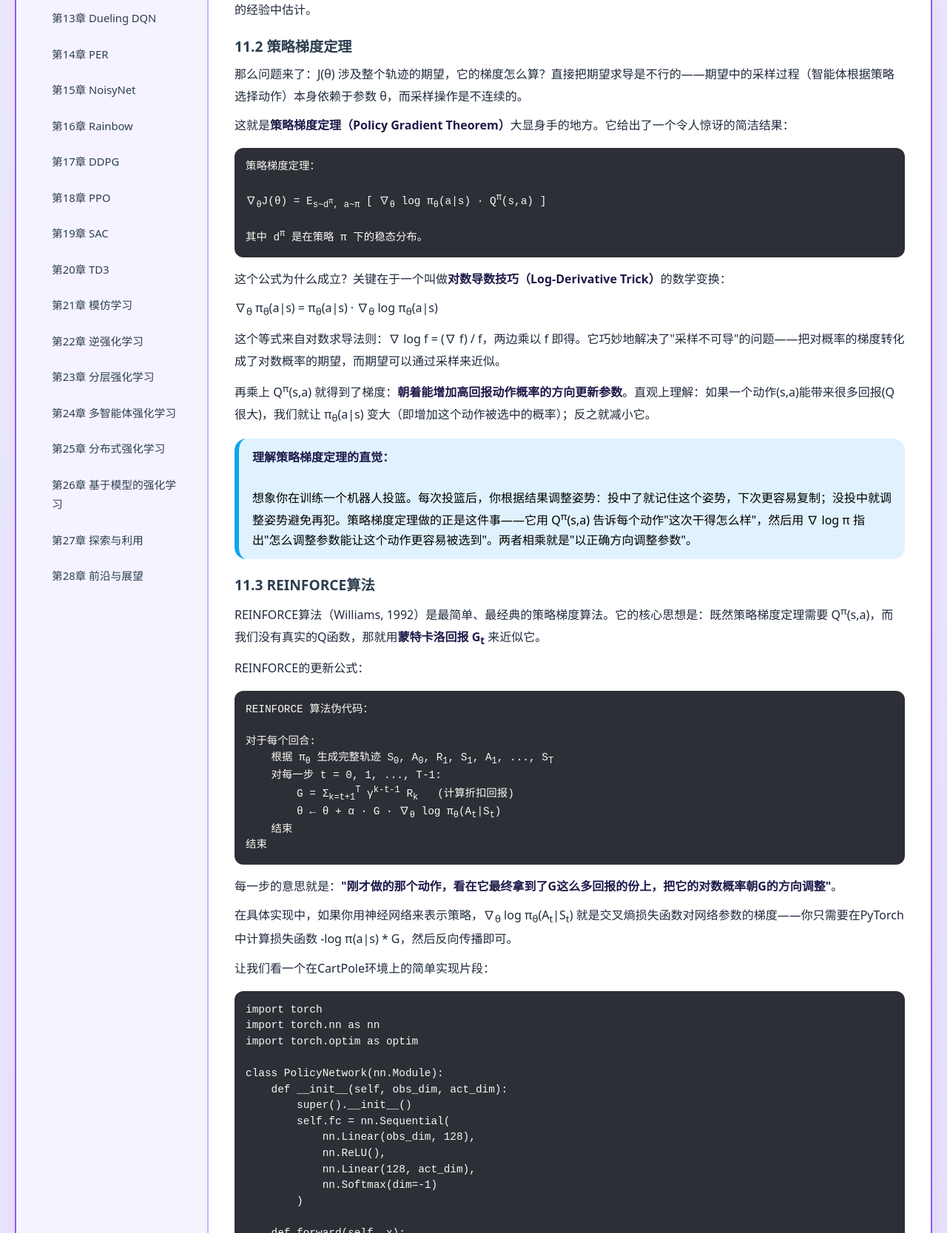
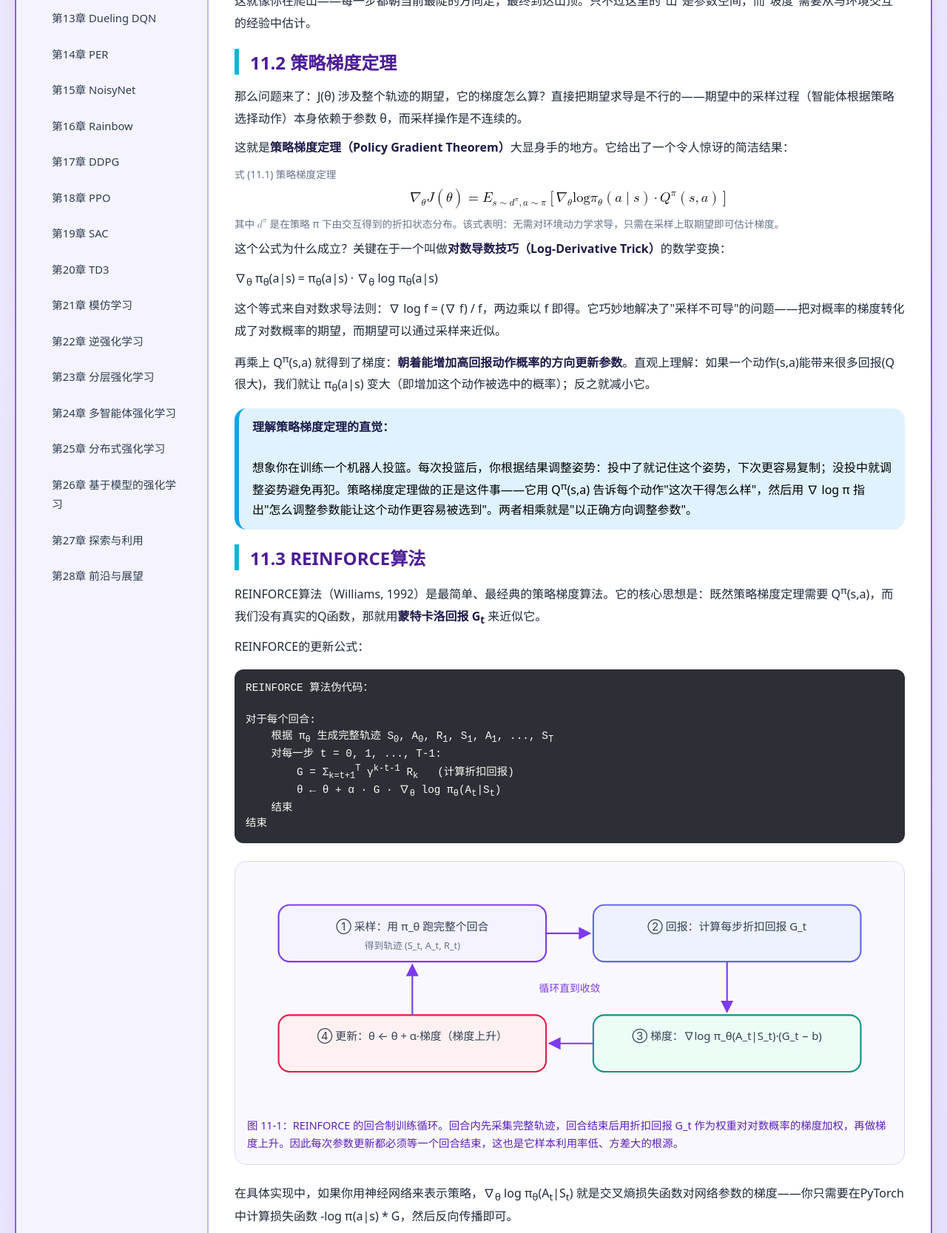
Before and after one commit to 1998x-stack/reinforcement-learning-tutorial, a plain HTML site: page 11.html in a window 1280 px wide. Shown: the part 751-2418 px from the top of the page at 74% size. Drawn offline with Linux system fonts and the light colour scheme.

Commit message:
feat(reinforcement-learning-tutorial): add REINFORCE loop SVG, MathML policy gradient theorem and notes to ch11

```diff
--- a/11.html
+++ b/11.html
@@ -29,12 +29,21 @@ th, td { border: 1px solid #c4b5fd; padding: 10px; text-align: left; } th { back
 .tip { background: #e0f2fe; border-left: 6px solid #0ea5e9; }
 .warning { background: #fee2e2; border-left: 6px solid #ef4444; }
 .highlight { background: #fef9c3; border: 1px solid #facc15; }
+h1 { color: #4c1d95; border-left: 6px solid #06b6d4; padding-left: 15px; margin: 20px 0 15px; font-size: 1.9rem; line-height: 1.35; }
+figure { margin: 24px 0; padding: 16px; background: #faf8ff; border: 1px solid #ddd6fe; border-radius: 16px; }
+figure svg { width: 100%; height: auto; display: block; }
+figcaption { margin-top: 10px; font-size: 0.9rem; color: #5b21b6; line-height: 1.65; }
+.source-note { font-size: 0.85rem; color: #64748b; border-top: 1px dashed #ddd6fe; margin-top: 28px; padding-top: 12px; line-height: 1.7; }
+.math-scroll { max-width: 100%; min-width: 0; overflow-x: auto; overflow-y: hidden; padding: 6px 2px; }
+.math-scroll:focus-visible { outline: 3px solid #7c3aed; outline-offset: 2px; }
+.math-scroll math[display="block"] { width: max-content; min-width: 100%; font-size: 1.15rem; }
+@media (prefers-reduced-motion: reduce) { * { transition: none !important; } }
 </style>
 </head>
 <body>
 <div class="double-border">
 <div class="container">
-<div class="sidebar">
+<nav class="sidebar" aria-label="课程目录">
 <h3>导航目录</h3>
 <ul class="chapter-list">
 <li><a href="index.html">首页</a></li>
@@ -67,16 +76,16 @@ th, td { border: 1px solid #c4b5fd; padding: 10px; text-align: left; } th { back
 <li><a href="27.html">第27章 探索与利用</a></li>
 <li><a href="28.html">第28章 前沿与展望</a></li>
 </ul>
-</div>
-<div class="main-content">
+</nav>
+<main id="content" class="main-content">
 
-<h2>第十一章：策略梯度方法</h2>
+<h1>第十一章：策略梯度方法</h1>
 
 <p>同学们好！从本章开始，我们将迈入强化学习中最具影响力的一个分支——<strong>策略梯度方法（Policy Gradient Methods）</strong>。前面几章我们花了大量篇幅讨论值函数方法：DQN学习Q值，然后用 &epsilon;-贪婪策略选择动作。这种"先学值，再导策略"的间接路线虽然有效，但有没有想过——我们能不能<strong>直接优化策略本身</strong>？</p>
 
 <p>策略梯度方法给出的回答是：<strong>能，而且应该</strong>。它在许多场景下比值函数方法更自然、更强大，也是现代强化学习算法（PPO、SAC、DDPG等）的基石。</p>
 
-<h3>11.1 为什么直接优化策略</h3>
+<h2>11.1 为什么直接优化策略</h2>
 
 <p>值函数方法（如DQN）走的是"曲线救国"路线：先估计Q值，再通过 &epsilon;-贪婪从Q值导出策略。这条路线存在几个根本性的问题：</p>
 
@@ -95,17 +104,29 @@ th, td { border: 1px solid #c4b5fd; padding: 10px; text-align: left; } th { back
 
 <p>这就像你在爬山——每一步都朝当前最陡的方向走，最终到达山顶。只不过这里的"山"是参数空间，而"坡度"需要从与环境交互的经验中估计。</p>
 
-<h3>11.2 策略梯度定理</h3>
+<h2>11.2 策略梯度定理</h2>
 
 <p>那么问题来了：J(&theta;) 涉及整个轨迹的期望，它的梯度怎么算？直接把期望求导是不行的——期望中的采样过程（智能体根据策略选择动作）本身依赖于参数 &theta;，而采样操作是不连续的。</p>
 
 <p>这就是<strong>策略梯度定理（Policy Gradient Theorem）</strong>大显身手的地方。它给出了一个令人惊讶的简洁结果：</p>
 
-<pre>策略梯度定理：
-
-&nabla;<sub>&theta;</sub>J(&theta;) = E<sub>s~d<sup>&pi;</sup>, a~&pi;</sub> [ &nabla;<sub>&theta;</sub> log &pi;<sub>&theta;</sub>(a|s) &middot; Q<sup>&pi;</sup>(s,a) ]
-
-其中 d<sup>&pi;</sup> 是在策略 &pi; 下的稳态分布。</pre>
+<div class="math-equation" role="group" aria-label="策略梯度定理">
+  <div style="font-size:0.85rem;color:#64748b;margin-bottom:4px;">式 (11.1) 策略梯度定理</div>
+  <div class="math-scroll" data-math-scroll tabindex="0" role="region" aria-label="策略梯度定理公式，可横向滚动">
+    <math display="block" aria-label="J of theta 的梯度等于 在状态按稳态分布、动作按当前策略采样下，log π(a|s) 对 theta 的梯度 乘以 Q π(s,a) 的期望">
+      <mrow>
+        <msub><mi>∇</mi><mi>θ</mi></msub><mi>J</mi><mo>(</mo><mi>θ</mi><mo>)</mo><mo>=</mo>
+        <msub><mi>E</mi><mrow><mi>s</mi><mo>∼</mo><msup><mi>d</mi><mi>π</mi></msup><mo>,</mo><mi>a</mi><mo>∼</mo><mi>π</mi></mrow></msub>
+        <mrow><mo>[</mo>
+          <msub><mi>∇</mi><mi>θ</mi></msub><mi>log</mi><msub><mi>π</mi><mi>θ</mi></msub><mo>(</mo><mi>a</mi><mo>|</mo><mi>s</mi><mo>)</mo>
+          <mo>·</mo>
+          <msup><mi>Q</mi><mi>π</mi></msup><mo>(</mo><mi>s</mi><mo>,</mo><mi>a</mi><mo>)</mo>
+        <mo>]</mo></mrow>
+      </mrow>
+    </math>
+  </div>
+  <div style="font-size:0.85rem;color:#64748b;margin-top:4px;">其中 <math class="math-inline" aria-label="d pi 是策略 pi 下的状态稳态分布"><msup><mi>d</mi><mi>π</mi></msup></math> 是在策略 π 下由交互得到的折扣状态分布。该式表明：无需对环境动力学求导，只需在采样上取期望即可估计梯度。</div>
+</div>
 
 <p>这个公式为什么成立？关键在于一个叫做<strong>对数导数技巧（Log-Derivative Trick）</strong>的数学变换：</p>
 
@@ -120,7 +141,7 @@ th, td { border: 1px solid #c4b5fd; padding: 10px; text-align: left; } th { back
 想象你在训练一个机器人投篮。每次投篮后，你根据结果调整姿势：投中了就记住这个姿势，下次更容易复制；没投中就调整姿势避免再犯。策略梯度定理做的正是这件事——它用 Q<sup>&pi;</sup>(s,a) 告诉每个动作"这次干得怎么样"，然后用 &nabla; log &pi; 指出"怎么调整参数能让这个动作更容易被选到"。两者相乘就是"以正确方向调整参数"。
 </div>
 
-<h3>11.3 REINFORCE算法</h3>
+<h2>11.3 REINFORCE算法</h2>
 
 <p>REINFORCE算法（Williams, 1992）是最简单、最经典的策略梯度算法。它的核心思想是：既然策略梯度定理需要 Q<sup>&pi;</sup>(s,a)，而我们没有真实的Q函数，那就用<strong>蒙特卡洛回报 G<sub>t</sub></strong> 来近似它。</p>
 
@@ -136,7 +157,31 @@ th, td { border: 1px solid #c4b5fd; padding: 10px; text-align: left; } th { back
     结束
 结束</pre>
 
-<p>每一步的意思就是：<strong>"刚才做的那个动作，看在它最终拿到了G这么多回报的份上，把它的对数概率朝G的方向调整"</strong>。</p>
+<figure>
+<svg viewBox="0 0 820 300" role="img" aria-labelledby="fig-pg-title fig-pg-desc">
+<title id="fig-pg-title">REINFORCE 的回合制训练循环</title>
+<desc id="fig-pg-desc">用当前策略采样完整轨迹，计算每步折扣回报，用回报作为权重对对数概率求梯度，再做梯度上升更新参数，循环往复。</desc>
+<defs><marker id="pg-arrow" viewBox="0 0 10 10" refX="9" refY="5" markerWidth="8" markerHeight="8" orient="auto-start-reverse"><path d="M0 0 L10 5 L0 10 z" fill="#7c3aed"/></marker></defs>
+<g stroke-linejoin="round">
+<rect x="40" y="40" width="340" height="72" rx="14" fill="#f5f3ff" stroke="#7c3aed" stroke-width="2"/>
+<rect x="440" y="40" width="340" height="72" rx="14" fill="#eef2ff" stroke="#6366f1" stroke-width="2"/>
+<rect x="440" y="180" width="340" height="72" rx="14" fill="#ecfdf5" stroke="#0d9488" stroke-width="2"/>
+<rect x="40" y="180" width="340" height="72" rx="14" fill="#fff1f2" stroke="#e11d48" stroke-width="2"/>
+</g>
+<g stroke="#7c3aed" stroke-width="2" fill="none" marker-end="url(#pg-arrow)">
+<line x1="380" y1="76" x2="436" y2="76"/><line x1="610" y1="112" x2="610" y2="176"/>
+<line x1="440" y1="216" x2="384" y2="216"/><line x1="210" y1="180" x2="210" y2="116"/>
+</g>
+<g font-size="14" fill="#334155" text-anchor="middle">
+<text x="210" y="72">① 采样：用 π_θ 跑完整个回合</text><text x="210" y="96" font-size="12" fill="#64748b">得到轨迹 (S_t, A_t, R_t)</text>
+<text x="610" y="72">② 回报：计算每步折扣回报 G_t</text>
+<text x="610" y="212">③ 梯度：∇log π_θ(A_t|S_t)·(G_t − b)</text>
+<text x="210" y="212">④ 更新：θ ← θ + α·梯度（梯度上升）</text>
+</g>
+<text x="410" y="150" text-anchor="middle" font-size="13" fill="#7c3aed">循环直到收敛</text>
+</svg>
+<figcaption>图 11-1：REINFORCE 的回合制训练循环。回合内先采集完整轨迹，回合结束后用折扣回报 G_t 作为权重对对数概率的梯度加权，再做梯度上升。因此每次参数更新都必须等一个回合结束，这也是它样本利用率低、方差大的根源。</figcaption>
+</figure>
 
 <p>在具体实现中，如果你用神经网络来表示策略，&nabla;<sub>&theta;</sub> log &pi;<sub>&theta;</sub>(A<sub>t</sub>|S<sub>t</sub>) 就是交叉熵损失函数对网络参数的梯度——你只需要在PyTorch中计算损失函数 -log &pi;(a|s) * G，然后反向传播即可。</p>
 
@@ -200,7 +245,7 @@ for episode in range(1000):
 <strong>教训：</strong>如果你在复杂环境中发现REINFORCE不收敛，不要先怀疑你的代码有bug（虽然也很有可能），先想想方差问题。下一节讲的基线技巧（Baseline）就是你最需要的解药。
 </div>
 
-<h3>11.4 基线技巧（Baseline）</h3>
+<h2>11.4 基线技巧（Baseline）</h2>
 
 <p>为了缓解REINFORCE的高方差问题，一个非常优雅的方法被提了出来：<strong>减去基线（Baseline）</strong>。</p>
 
@@ -263,7 +308,7 @@ for episode in range(1000):
 
 <p>注意第二行：没有基线时，即使智能体在好状态下选了坏动作，G仍然很高（因为状态本身就容易得高分），梯度会错误地鼓励这个坏动作。有了基线，我们才能看到"静态"——这个动作在这个状态下其实是差的选择。</p>
 
-<h3>11.5 REINFORCE的改进</h3>
+<h2>11.5 REINFORCE的改进</h2>
 
 <p>综合前面的讨论，我们可以对REINFORCE做以下改进：</p>
 
@@ -317,7 +362,7 @@ optimizer.step()</pre>
 
 <p>这些问题引出了强化学习中一个更大的框架——<strong>Actor-Critic方法</strong>。它用自举（Bootstrap）代替蒙特卡洛采样，用TD误差作为优势函数的近似，将方差降到更低的水平。我们说REINFORCE是"用整场比赛的比分来评价球员每个动作"，而Actor-Critic是"用教练的实时判断来指导球员下一步怎么走"。后者更及时、更稳定，也是现代策略梯度算法的标准范式。</p>
 
-<h3>本章小结</h3>
+<h2>本章小结</h2>
 
 <ul>
 <li><strong>策略梯度方法</strong>直接优化参数化策略 &pi;<sub>&theta;</sub>(a|s)，克服了值函数方法在连续动作空间和随机最优策略上的局限。</li>
@@ -330,11 +375,13 @@ optimizer.step()</pre>
 
 <p>策略梯度方法是强化学习中思想最深刻、应用最广泛的技术路线之一。从本章的REINFORCE出发，我们将在后续章节中看到它如何一步步进化为PPO、SAC等现代工业级算法。每一步进化都是为了解决一个问题：<strong>如何更快、更稳地找到最优策略</strong>。掌握好本章的基础，后面的路就顺畅多了！</p>
 
+<p class="source-note">本章的策略梯度定理、对数导数技巧、REINFORCE 与基线（Baseline）内容参照 Sutton &amp; Barto《<a href="http://incompleteideas.net/book/the-book-2nd.html">Reinforcement Learning: An Introduction</a>》(第 2 版, 2018) 第 13 章；REINFORCE 由 Williams 于 1992 年提出。文中 CartPole / LunarLander 的方差现象为教学示意，未给出具体实验数据。</p>
+
 <div class="footer-nav">
 <a href="10.html">&larr; 上一章：Actor-Critic</a>
 <a href="12.html">下一章：Double DQN &rarr;</a>
 </div>
-</div>
+</main>
 </div>
 </div>
 </body>
```
